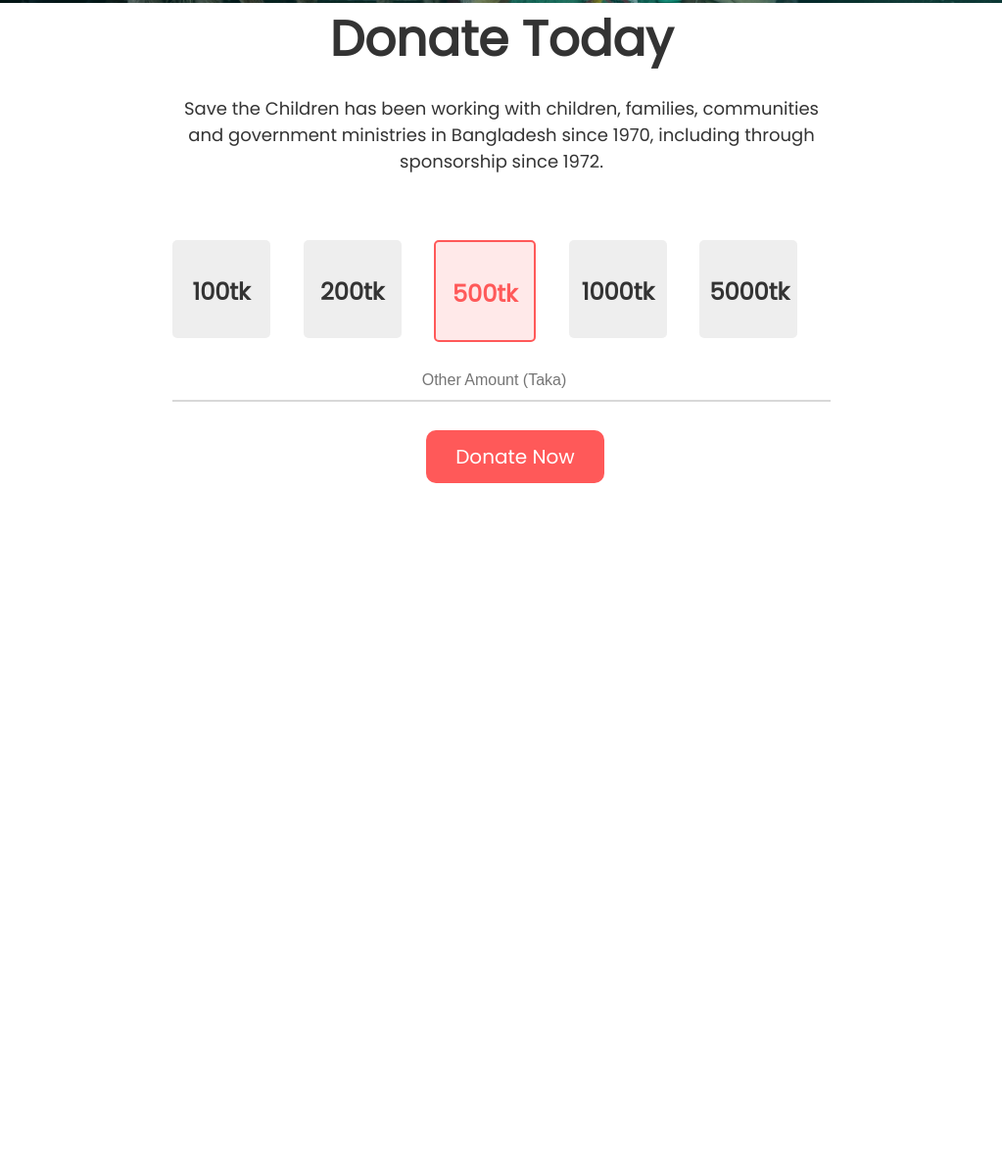
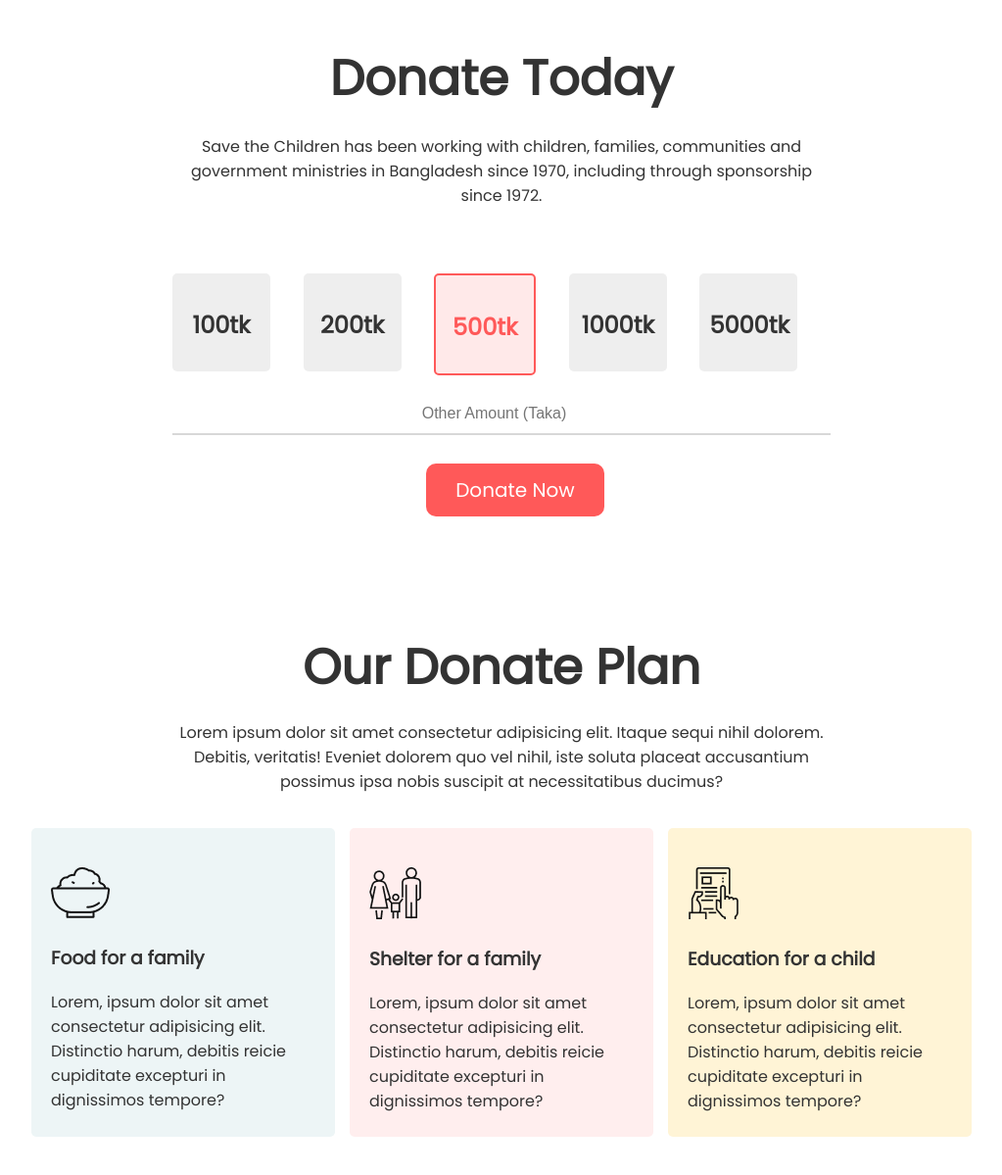
Before and after one commit to Showrove-Roy/Assignment_1, a plain HTML site: page index.html in a window 1280 px wide. Shown: the part 487-1686 px from the top of the page at 98% size, without its empty margins (128-1151 px from the left). Before the commit the page ends 980 px from the top, so only its background shows below. Drawn offline with Linux system fonts and the light colour scheme.

Commit message:
donet-plan added

```diff
--- a/index.html
+++ b/index.html
@@ -73,6 +73,36 @@
             <a href="#" class="link-btn">Donate Now</a>
 
         </section>
+        <!-- Donate Amount section END -->
+
+
+        <!-- Donate Plan section start -->
+        <section class="donate-planSection">
+
+            <h1>Our Donate Plan</h1>
+            <p class="donate-plan-subtitle">Lorem ipsum dolor sit amet consectetur adipisicing elit. Itaque sequi nihil dolorem. Debitis, veritatis! Eveniet dolorem quo vel nihil, iste soluta placeat accusantium possimus ipsa nobis suscipit at necessitatibus ducimus?</p>
+
+            <div class="donate-plan">
+                <div class="donate-plan-items plan-item1">
+                    <img src="icons/food.png" alt="">
+                    <h3>Food for a family</h3>
+                    <p>Lorem, ipsum dolor sit amet consectetur adipisicing elit. Distinctio harum, debitis reicie cupiditate excepturi in dignissimos tempore?</p>
+                </div>
+
+                <div class="donate-plan-items plan-item2">
+                    <img src="icons/shelter.png" alt="">
+                    <h3>Shelter for a family</h3>
+                    <p>Lorem, ipsum dolor sit amet consectetur adipisicing elit. Distinctio harum, debitis reicie cupiditate excepturi in dignissimos tempore?</p>
+                </div>
+
+                <div class="donate-plan-items plan-item3">
+                    <img src="icons/Frame-1.png" alt="">
+                    <h3>Education for a child</h3>
+                    <p>Lorem, ipsum dolor sit amet consectetur adipisicing elit. Distinctio harum, debitis reicie cupiditate excepturi in dignissimos tempore?</p>
+                </div>
+
+            </div>
+        </section>
 
 
     </section>
--- a/style.css
+++ b/style.css
@@ -28,7 +28,7 @@
 }
 
 p {
-    font-size: 18px;
+    font-size: 16px;
     text-align: center;
     padding: 0;
 }
@@ -56,10 +56,9 @@
     left: 44%;
 }
 
-
-/* .donate-container {
-    padding: 5%;
-} */
+.donate-container {
+    margin-top: 5%;
+}
 
 .donate-container p {
     margin: 2% 15%;
@@ -110,3 +109,39 @@
     text-align: center;
     font-size: 16px;
 }
+
+.donate-planSection {
+    margin: 200px 0;
+}
+
+.donate-plan {
+    display: flex;
+    justify-content: space-between;
+}
+
+.donate-plan-items {
+    height: 275px;
+    width: 275px;
+    padding: 40px 15px 0 20px;
+    border-radius: 5px;
+}
+
+.donate-plan-items p {
+    text-align: left;
+}
+
+.donate-plan-subtitle {
+    padding: 0 15% 2% 15%;
+}
+
+.plan-item1 {
+    background-color: #edf5f6;
+}
+
+.plan-item2 {
+    background-color: #ffeeee;
+}
+
+.plan-item3 {
+    background-color: #fff4d6;
+}
```
